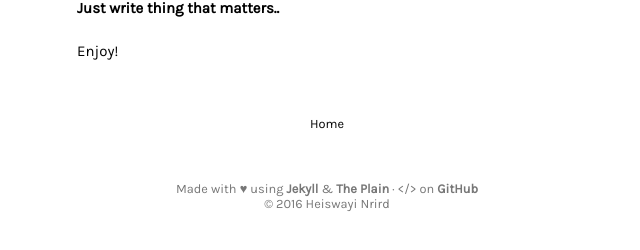
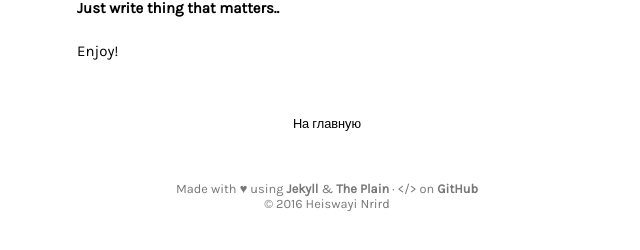
Before and after one commit to heiswayi/the-plain, a Jekyll site: the page built from about.md, in a window 1280 px wide. Shown: the part 476-726 px from the top of the page, without its empty margins (313-953 px from the left). Built offline with Jekyll 4.4.1, drawn with Linux system fonts in a browser that asks for light colours.

Commit message:
Update page.html

```diff
--- a/_layouts/page.html
+++ b/_layouts/page.html
@@ -13,5 +13,5 @@ layout: default
 </article>
 
 <div class="page-navigation">
-	<a class="home" href="{{site.baseurl}}/" title="Back to Homepage">Home</a>
+	<a class="home" href="{{site.baseurl}}/" title="Back to Homepage">На главную</a>
 </div>
```
